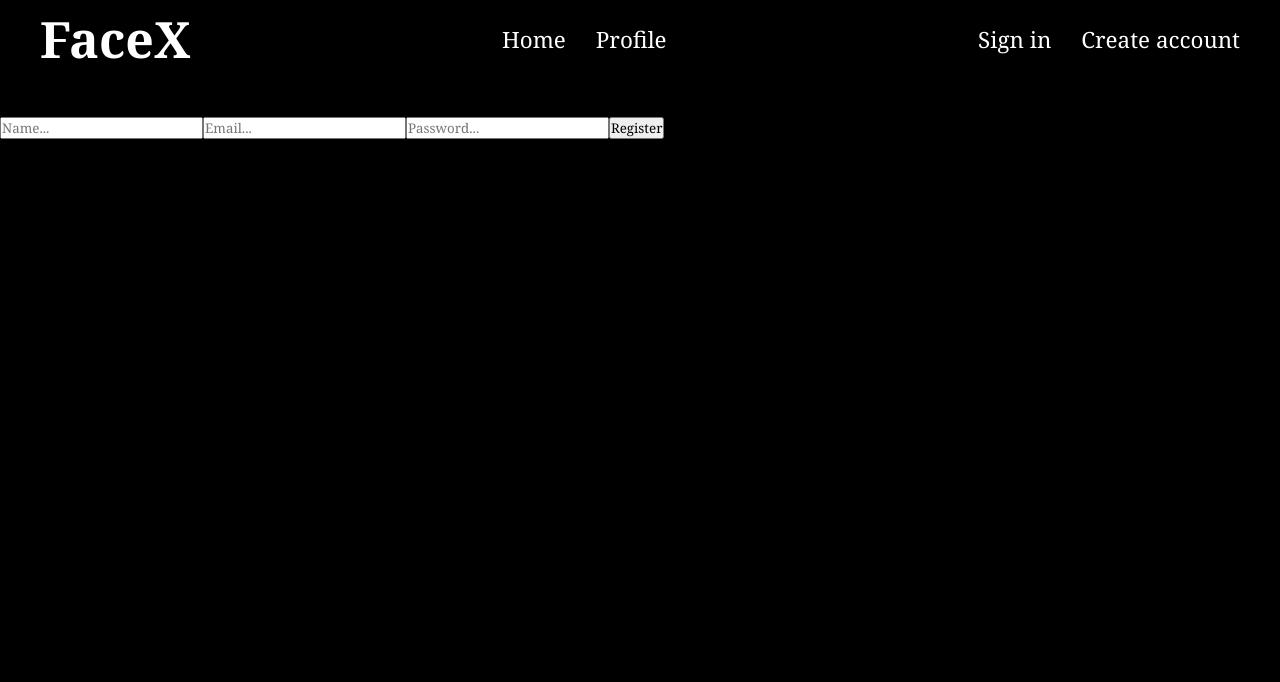
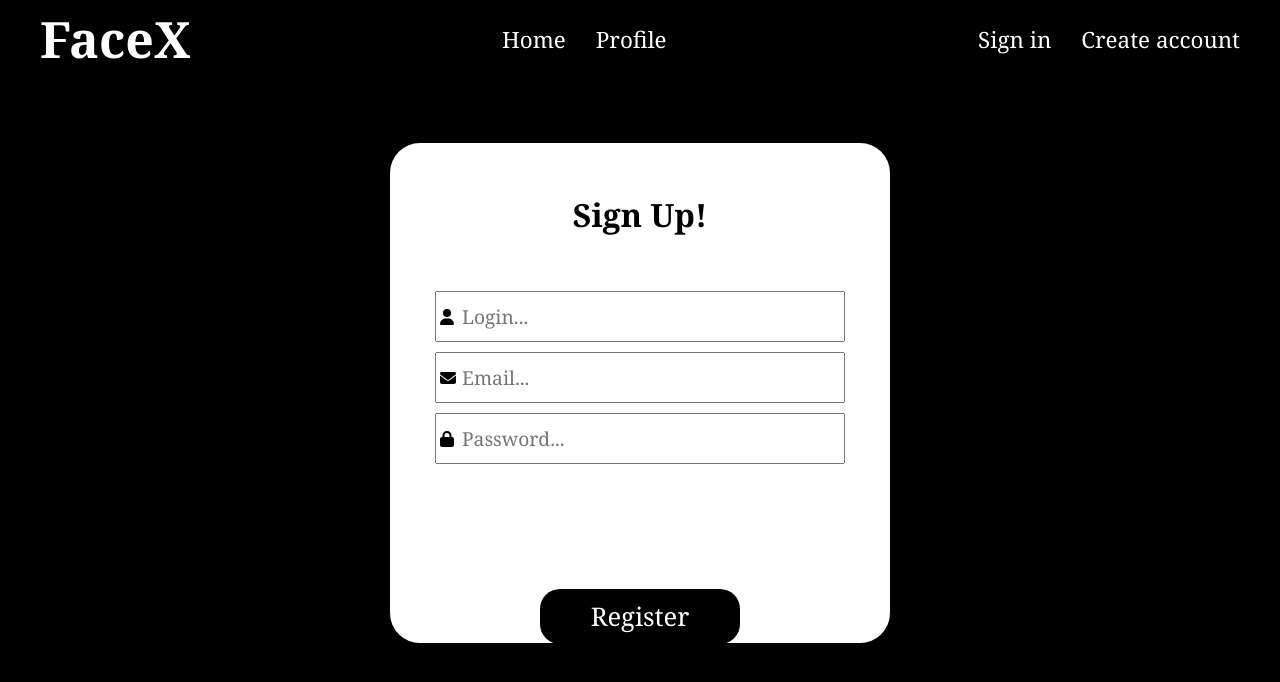
Before and after one commit to froispro6969/FaceX, a React (Vite) app: page /register in a window 1280 px wide. Shown: the top 682 px of the page. Built offline with nearby package versions, Linux system fonts and the light colour scheme.

Commit message:
Design of a Register Page

```diff
--- /dev/null
+++ b/babel-plugin-macros.config.js
@@ -0,0 +1,5 @@
+module.exports = {
+    'fontawesome-svg-core': {
+      'license': 'free'
+    }
+  }
--- /dev/null
+++ b/babel.config.js
@@ -0,0 +1,5 @@
+module.exports = function (api) {
+    return {
+      plugins: ['macros'],
+    }
+  }
--- a/package.json
+++ b/package.json
@@ -10,6 +10,12 @@
     "preview": "vite preview"
   },
   "dependencies": {
+    "@fortawesome/fontawesome-svg-core": "^6.4.2",
+    "@fortawesome/free-brands-svg-icons": "^6.4.2",
+    "@fortawesome/free-regular-svg-icons": "^6.4.2",
+    "@fortawesome/free-solid-svg-icons": "^6.4.2",
+    "@fortawesome/react-fontawesome": "^0.2.0",
+    "babel-plugin-macros": "^3.1.0",
     "react": "^18.2.0",
     "react-dom": "^18.2.0",
     "react-router-dom": "^6.16.0"
--- a/src/pages/Register.tsx
+++ b/src/pages/Register.tsx
@@ -1,12 +1,24 @@
+import { FontAwesomeIcon } from '@fortawesome/react-fontawesome';
+import { faUser, faEnvelope, faLock} from '@fortawesome/free-solid-svg-icons'
+
 export const Register = () => {
     return (
         <div className="register-container">
             <div className="register">
                 <h1>Sign Up!</h1>
-                <input type="text" placeholder="Name..."/>
-                <input type="text" placeholder="Email..." />
-                <input type="text" placeholder="Password..."/>
-                <button>Register</button>
+                <div className='register-login'>
+                    <FontAwesomeIcon icon={faUser} className='userIcon' />
+                    <input type="text" placeholder="Login..."></input>
+                </div>
+                <div className='register-email'>
+                    <FontAwesomeIcon icon={faEnvelope} className='emailIcon' />
+                    <input type="text" placeholder="Email..." />
+                </div>
+                <div className='register-password'>
+                    <FontAwesomeIcon icon={faLock} className='passIcon'/>
+                    <input type="password" placeholder="Password..." />
+                </div>
+                <button className='register-button'>Register</button>
             </div>
         </div>
     )
--- a/src/styles/Register.css
+++ b/src/styles/Register.css
@@ -0,0 +1,55 @@
+.register-container {
+    width: 100%;
+    height: 80vh;
+    display: flex;
+    align-items: center;
+    justify-content: center;
+}
+
+.register {
+    display: flex;
+    flex-direction: column;
+
+    background-color: white;
+    width: 500px;
+    height: 500px;
+    border-radius: 30px;
+    text-align: center;
+    padding: 50px 40px;
+}
+
+.register h1 {
+    margin-bottom: 50px;
+}
+
+.register input {
+    padding: 10px 10px;
+    margin: 5px;
+    width: 100%;
+    padding-left: 25px;
+    font-size: 1.2rem;
+}
+
+.register-login, .register-email, .register-password{
+    position: relative;
+    display: flex;
+    align-items: center;
+}
+
+.userIcon, .emailIcon, .passIcon {
+    position: absolute;
+    left: 10px;
+}
+
+.register-button {
+    margin-top: 120px;
+    padding: 10px 20px;
+    width: 200px;
+    align-self: center;
+    font-size: 1.6rem;
+    border-radius: 20px;
+    background-color: black;
+    color: white;
+    outline: none;
+    border: none;
+}
```
Also changed, not shown: 1 other file (tests, documents, lock files or other folders).
